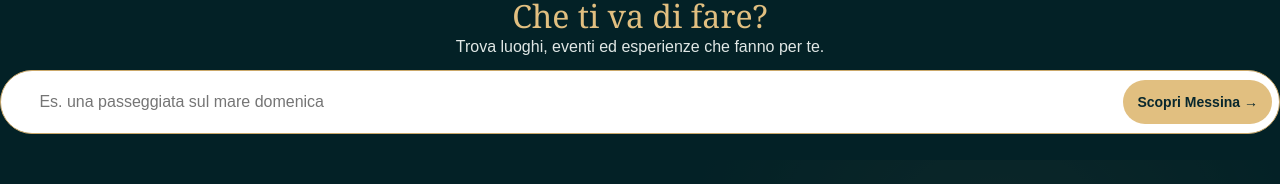
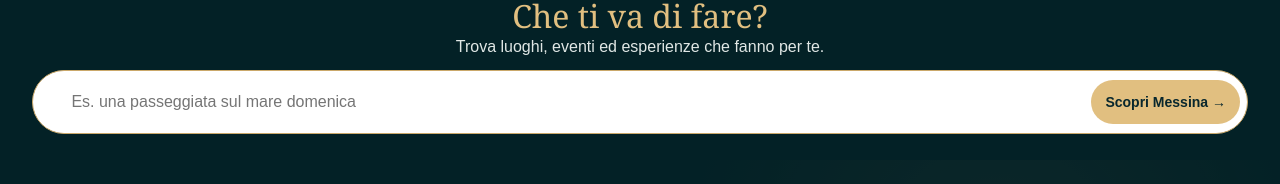
Before and after one commit to giovannibrunetto/bimaris-platform, a Next.js app in the folder apps/web/: page / in a window 1280 px wide. Shown: the part 458-642 px from the top of the page. Built offline with nearby package versions, Linux system fonts and the light colour scheme; no server answers.

Commit message:
Align home search with the editorial card grid

```diff
--- a/apps/web/app/home-journey-v2.css
+++ b/apps/web/app/home-journey-v2.css
@@ -1,3 +1,9 @@
+/* Shared alignment for the search field and editorial cards. */
+.home-discovery, .home-journey {
+  --home-content-gutter: 32px;
+  --home-content-max: 1400px;
+}
+
 .home-journey-paths-v2{display:grid;gap:20px}
 .home-journey-paths-v2 .home-journey-path{margin:0!important;transform:none!important;background:#12363a!important}
 .home-journey-paths-v2 .home-journey-story{background:var(--bimaris-story-card-background)!important;border-color:rgba(202,168,106,.85)}
@@ -17,7 +23,7 @@
 @media(min-width:761px){
   /* Desktop home: compact, content-led rhythm. The three choices read as one decision block. */
   .home-journey{min-height:0!important;height:auto!important;padding:30px 0 34px!important;display:block!important}
-  .home-journey .home-journey-inner{width:min(100% - 64px,1400px);max-width:1400px;margin:0 auto!important;min-height:0!important;height:auto!important;display:block!important}
+  .home-journey .home-journey-inner{width:min(100% - 2 * var(--home-content-gutter),var(--home-content-max));max-width:var(--home-content-max);margin:0 auto!important;min-height:0!important;height:auto!important;display:block!important}
   .home-journey .home-journey-intro{display:grid!important;grid-template-columns:minmax(0,.9fr) minmax(420px,1.1fr);gap:clamp(48px,6vw,96px);align-items:start!important;margin:0 0 28px!important;min-height:0!important;height:auto!important;padding:0!important}
   .home-journey .home-journey-heading{display:flex;flex-direction:column;justify-content:flex-start;gap:8px;min-width:0}
   .home-journey .home-journey-intro .kicker{margin:0!important}
@@ -54,7 +60,8 @@
   .brand-hero-compact .brand-hero-visual{background:#032126!important}
   .brand-hero-compact .brand-hero-visual img{width:100%!important;height:auto!important;display:block!important;object-fit:contain!important;object-position:center center!important}
 
-  .home-journey{padding:26px 16px 28px!important}
+  .home-discovery,.home-journey{--home-content-gutter:16px}
+  .home-journey{padding:26px var(--home-content-gutter) 28px!important}
   .home-journey .home-journey-inner{width:100%;margin:0 auto}
   .home-journey .home-journey-intro{margin:0 0 17px!important}
   .home-journey .home-journey-heading{display:block}
@@ -82,7 +89,7 @@
 }
 
 @media(max-width:390px){
-  .home-journey{padding-left:14px!important;padding-right:14px!important}
+  .home-discovery,.home-journey{--home-content-gutter:14px}
   .home-journey-paths-v2 .home-journey-path{padding-left:15px!important;padding-right:15px!important;gap:11px!important}
   .home-journey-paths-v2 .home-journey-number{flex-basis:32px;font-size:28px}
   .home-operators{padding:14px 14px 15px!important}
@@ -111,7 +118,11 @@
   font: 400 clamp(22px, 2.5vw, 32px)/1.12 Georgia, serif;
 }
 .home-discovery-heading p { margin: 0; color: #e0e7e5; }
-.home-discovery-content .territory-search-form { position: relative; width: 100%; }
+.home-discovery-content .territory-search-form {
+  position: relative;
+  width: min(100% - 2 * var(--home-content-gutter), var(--home-content-max));
+  margin-inline: auto;
+}
 .home-discovery-content .territory-search-form input {
   box-sizing: border-box;
   min-height: 64px;
```
